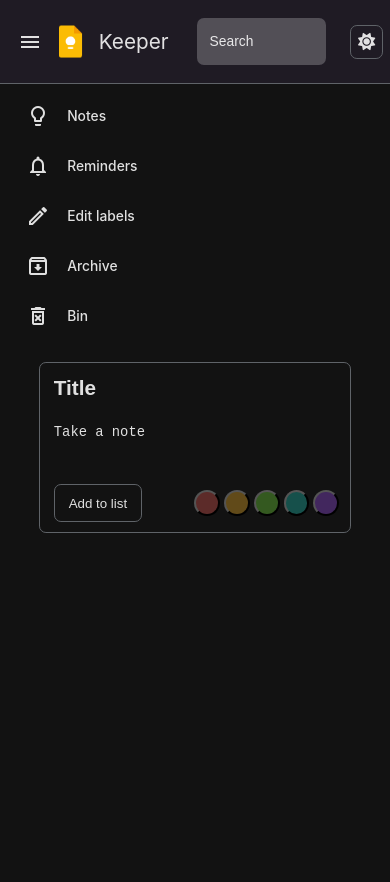
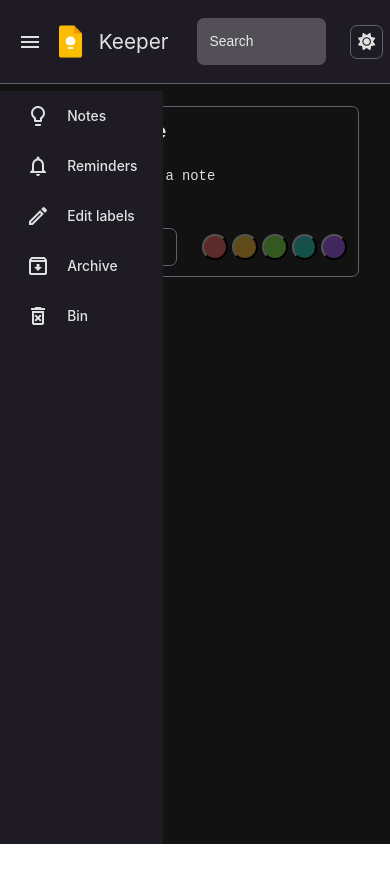
Before and after one commit to Deepak-1373/keeper-app, a React (Create React App) app: page / in a window 390 px wide. Shown: the top 882 px of the page. After the commit the page ends 844 px from the top, so only its background shows below. Built offline with nearby package versions, Linux system fonts and the light colour scheme.

Commit message:
fix(style): change sidebar css for sidebar mobile view

```diff
--- a/src/App.css
+++ b/src/App.css
@@ -16,11 +16,3 @@
   grid-template-columns: 1fr 4fr;
   grid-template-areas: "sidebar main";
 }
-
-@media screen and (max-width: 600px) {
-  .container {
-    grid-template-rows: 1fr 4fr;
-    grid-template-columns: 1fr;
-    grid-template-areas: "sidebar" "main";
-  }
-}
--- a/src/components/Navbar/Navbar.jsx
+++ b/src/components/Navbar/Navbar.jsx
@@ -8,7 +8,7 @@
   const { searchQuery, notesDispatch, toggle } = useNotes();
   const { theme, changeTheme } = useTheme();
 
-  const clickHanlder = () => {
+  const clickHandler = () => {
     notesDispatch({
       type: SET_TOGGLE_SIDEBAR,
       payload: !toggle,
@@ -19,7 +19,7 @@
     <nav className="navbar flex justify-between items-center p-0 sticky top-0 left-0">
       <div className="navbar-brand flex items-center justify-even">
         <span
-          onClick={() => clickHanlder()}
+          onClick={() => clickHandler()}
           class="material-icons-outlined cursor-pointer"
         >
           menu
--- a/src/components/NotesForm/NotesForm.jsx
+++ b/src/components/NotesForm/NotesForm.jsx
@@ -62,7 +62,7 @@
         ></textarea>
         <div className="w-full flex justify-between items-center">
           <button className="add-btn rounded-lg text-white bg-inherit px-4 py-3 border-base cursor-pointer">
-            Add to list
+            Add
           </button>
           <ColorList handleColorListChange={handleColorListChange} />
         </div>
--- a/src/components/Sidebar/Sidebar.css
+++ b/src/components/Sidebar/Sidebar.css
@@ -43,3 +43,15 @@
 .hide-list {
   width: 9rem;
 }
+
+@media screen and (max-width: 600px) {
+  .sidebar {
+    min-width: 0;
+  }
+
+  .show-list {
+    width: fit-content;
+    z-index: 1;
+    background-color: var(--navbar-background-color);
+  }
+}
```
